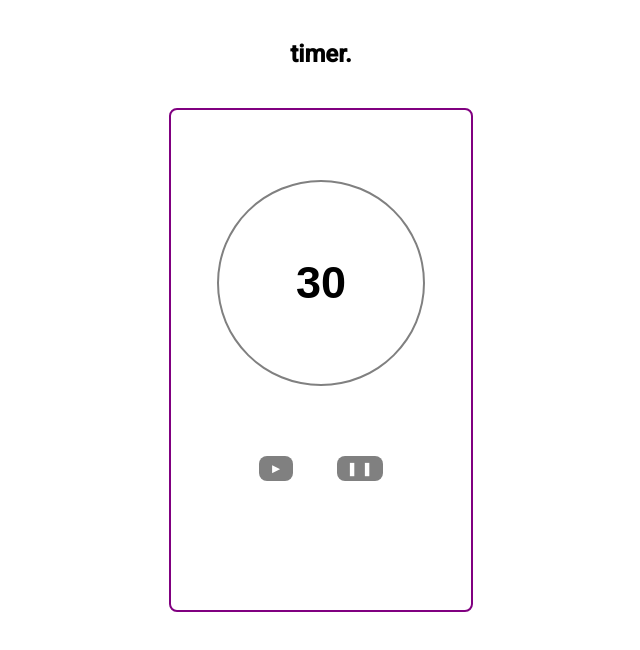
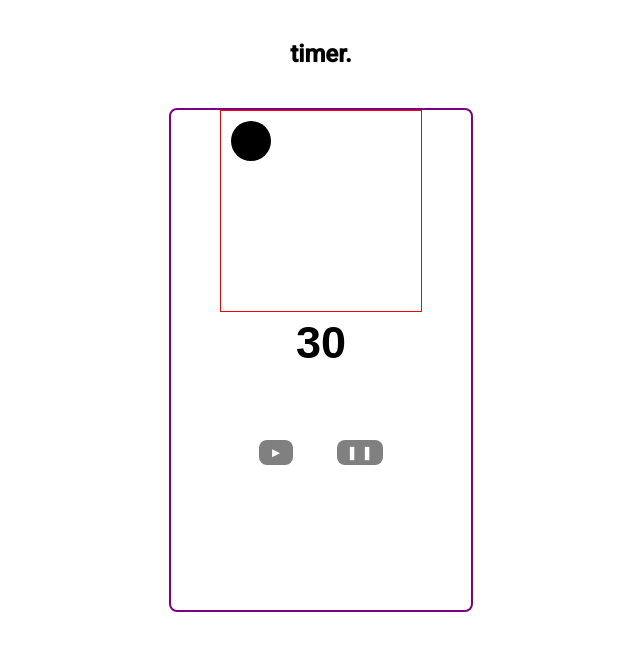
Before and after one commit to thatgirldorian/Timer-App-with-JavaScript, a plain HTML site: page index.html in a window 1280 px wide. Shown: the whole page, without its empty margins (319-959 px from the left). Drawn offline with Linux system fonts and the light colour scheme.

Commit message:
added SVG for animation

```diff
--- a/index.html
+++ b/index.html
@@ -14,6 +14,9 @@
 
     <h2>timer.</h2>
     <div class="container">
+        <svg height="200" width="200">
+            <circle r="20" cx="30" cy="30"></circle>
+        </svg>
         <input id="timer-duration" value="30">
         <div class="control-btns">
             <button id="start">&#9658</button>
--- a/index.js
+++ b/index.js
@@ -11,6 +11,8 @@ class Timer {
         this.pauseButton = pauseButton
         if (callbacks) {
             this.onStart = callbacks.onStart
+            this.onTick  = callbacks.onTick
+            this.onComplete = callbacks.onComplete
         }
 
         //add event listener for startButton every time the button is clicked
@@ -42,8 +44,9 @@ class Timer {
         // const timeRemaining = this.timeRemaining
         if (this.durationInput.value <= 0) {
             this.pause();
-            let mySound = new Audio('notification.wav')
-            mySound.play()
+            if (this.onComplete) {
+                this.onComplete()
+            }
         } else {
             //get the value of the timer duration
             this.timeRemaining = this.timeRemaining - 1
@@ -85,5 +88,3 @@ const timer = new Timer(durationInput, startButton, pauseButton, {
 
     }
 })
-//make timer start when app page is refreshed
-// timer.start()
--- a/style.css
+++ b/style.css
@@ -49,8 +49,12 @@ p {
 input {
     text-align: center;
     width: 200px;
-    height: 200px;
-    margin-top: 70px;
-    border-radius: 50%;
-    border: 2px solid grey;
+    /* height: 200px; */
+    /* margin-top: 70px; */
+    border: none;
+    /* border: 8px solid grey; */
 }
+
+svg {
+    border: 1px solid red;
+}
```
